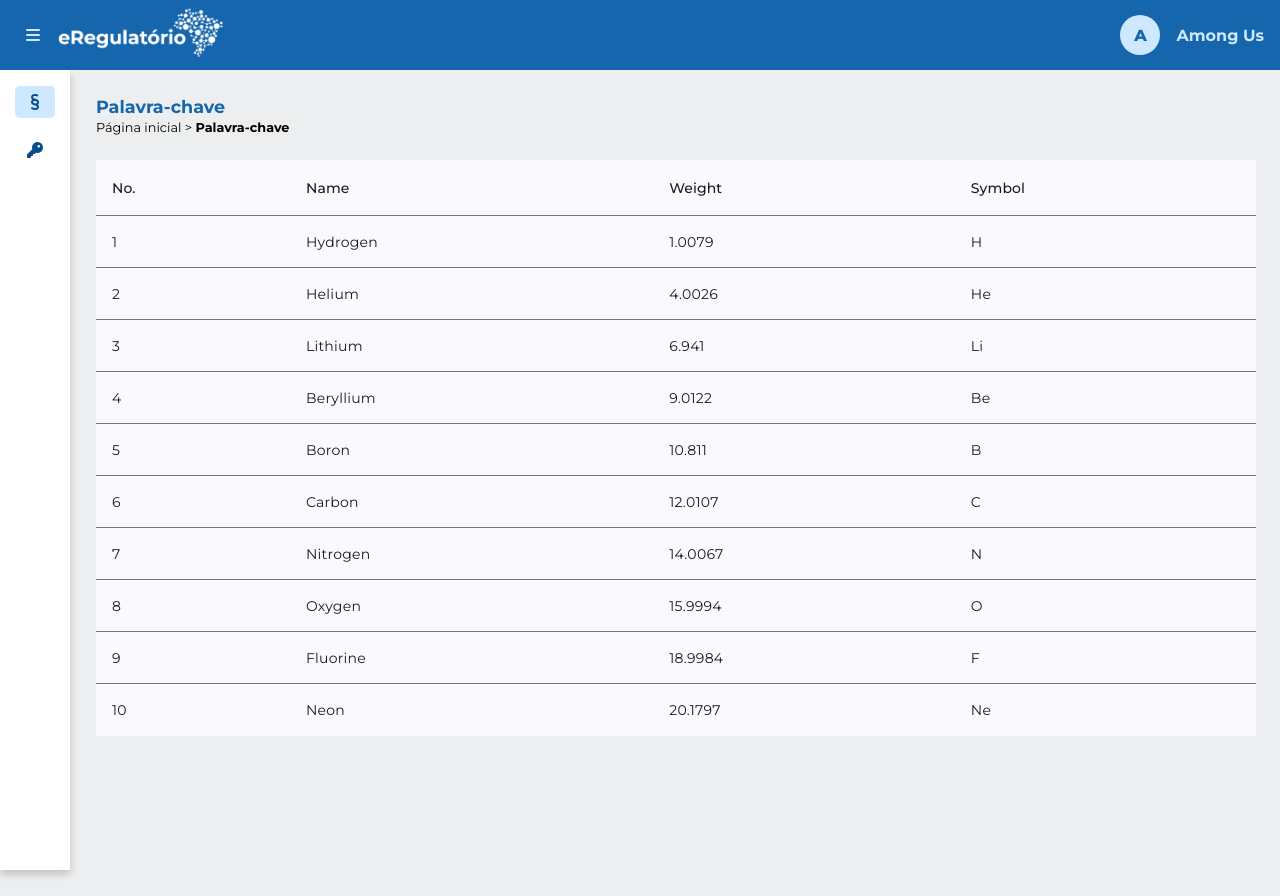
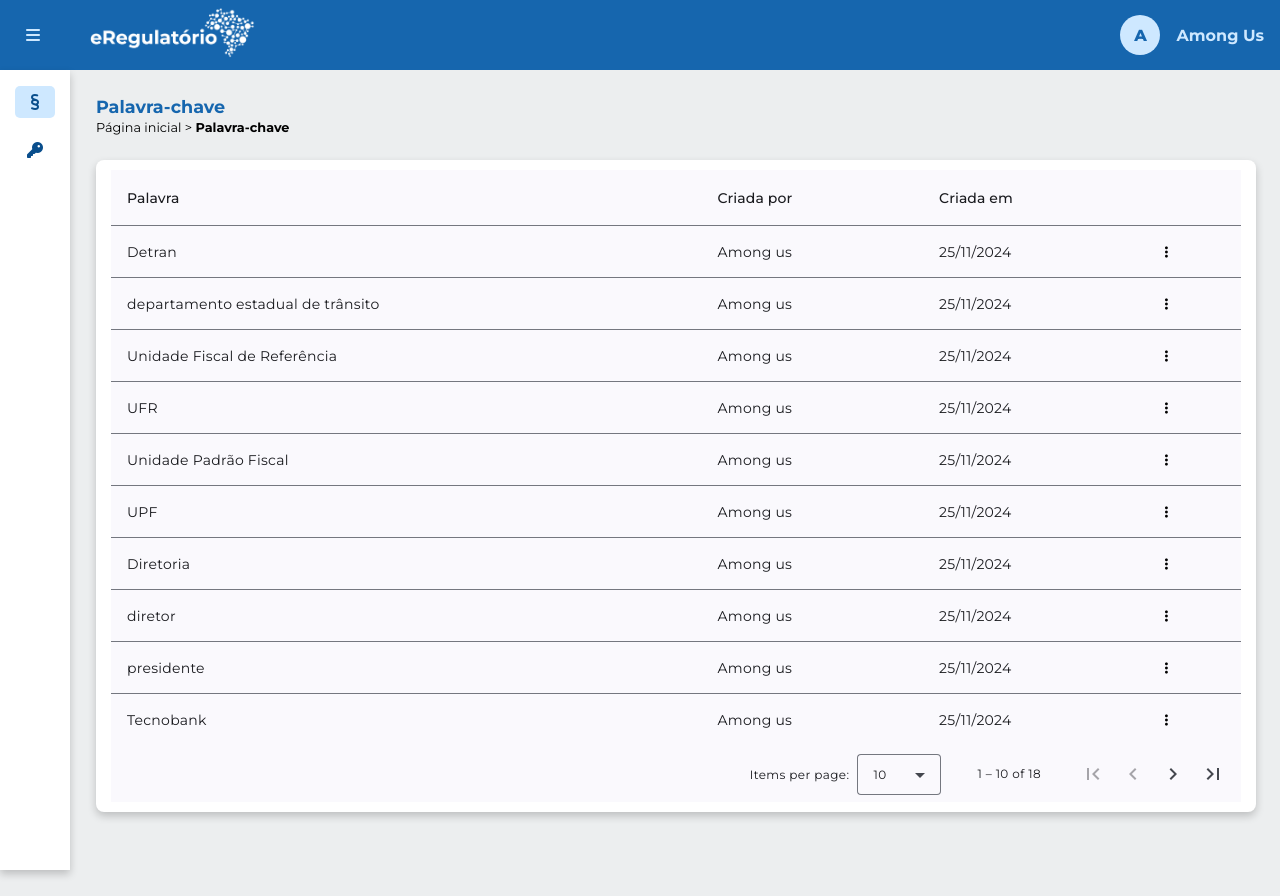
Before and after one commit to nicoledalarmelina/hackathon-among-us, an Angular app: page /palavra-chave in a window 1280 px wide. Built offline with nearby package versions, Linux system fonts and the light colour scheme.

Commit message:
feat: tabela palavras chave

```diff
--- /dev/null
+++ b/src/app/core/models/palavra-chave.model.ts
@@ -0,0 +1,5 @@
+export class PalavraChave {
+    palavra: string;
+    criadaPor: string;
+    criadaEm: Date;
+}
--- a/src/app/pages/palavra-chave/palavra-chave.component.html
+++ b/src/app/pages/palavra-chave/palavra-chave.component.html
@@ -1,31 +1,40 @@
 <div class="palavra-chave-page">
   <app-breadcrumb [page]="'Palavra-chave'"></app-breadcrumb>
 
+
+  <div class="card">
     <table mat-table [dataSource]="dataSource">
-    <ng-container matColumnDef="position">
-      <th mat-header-cell *matHeaderCellDef> No. </th>
-      <td mat-cell *matCellDef="let element"> {{element.position}} </td>
+      <ng-container matColumnDef="palavra">
+        <th mat-header-cell *matHeaderCellDef> Palavra </th>
+        <td mat-cell *matCellDef="let element"> {{element.palavra}} </td>
       </ng-container>
 
-    <!-- Name Column -->
-    <ng-container matColumnDef="name">
-      <th mat-header-cell *matHeaderCellDef> Name </th>
-      <td mat-cell *matCellDef="let element"> {{element.name}} </td>
+      <ng-container matColumnDef="criadaPor">
+        <th mat-header-cell *matHeaderCellDef> Criada por </th>
+        <td mat-cell *matCellDef="let element"> {{element.criadaPor}} </td>
       </ng-container>
 
-    <!-- Weight Column -->
-    <ng-container matColumnDef="weight">
-      <th mat-header-cell *matHeaderCellDef> Weight </th>
-      <td mat-cell *matCellDef="let element"> {{element.weight}} </td>
+      <ng-container matColumnDef="criadaEm">
+        <th mat-header-cell *matHeaderCellDef> Criada em </th>
+        <td mat-cell *matCellDef="let element"> {{ element.criadaEm | date: 'dd/MM/yyyy' }} </td>
       </ng-container>
 
-    <!-- Symbol Column -->
-    <ng-container matColumnDef="symbol">
-      <th mat-header-cell *matHeaderCellDef> Symbol </th>
-      <td mat-cell *matCellDef="let element"> {{element.symbol}} </td>
+      <ng-container matColumnDef="acao">
+        <th mat-header-cell *matHeaderCellDef> </th>
+        <td mat-cell *matCellDef="let element">
+          <button mat-button [matMenuTriggerFor]="menu" class="tabela-acao"><i
+              class="fa-solid fa-ellipsis-vertical"></i></button>
+          <mat-menu #menu="matMenu">
+            <button mat-menu-item>Excluir</button>
+          </mat-menu>
+        </td>
       </ng-container>
 
       <tr mat-header-row *matHeaderRowDef="displayedColumns"></tr>
       <tr mat-row *matRowDef="let row; columns: displayedColumns;"></tr>
     </table>
+
+    <mat-paginator [pageSizeOptions]="[10, 20, 30]" showFirstLastButtons aria-label="Select page of periodic elements">
+    </mat-paginator>
   </div>
+</div>
--- a/src/app/pages/palavra-chave/palavra-chave.component.scss
+++ b/src/app/pages/palavra-chave/palavra-chave.component.scss
@@ -1,3 +1,9 @@
 .palavra-chave-page {
   margin-right: 1.5rem;
 }
+
+.tabela-acao {
+  border: none;
+  background: none;
+  cursor: pointer;
+}
--- a/src/app/pages/palavra-chave/palavra-chave.component.ts
+++ b/src/app/pages/palavra-chave/palavra-chave.component.ts
@@ -1,6 +1,10 @@
-import { Component } from '@angular/core';
+import { Component, ViewChild } from '@angular/core';
 import { BreadcrumbComponent } from '../../shared/components/breadcrumb/breadcrumb.component';
-import { MatTableModule } from '@angular/material/table';
+import { MatTableDataSource, MatTableModule } from '@angular/material/table';
+import { MatPaginator, MatPaginatorModule } from '@angular/material/paginator';
+import { PalavraChave } from '../../core/models/palavra-chave.model';
+import { DatePipe } from '@angular/common';
+import { MatMenuModule } from '@angular/material/menu';
 
 export interface PeriodicElement {
   name: string;
@@ -10,29 +14,56 @@ export interface PeriodicElement {
 }
 
 const ELEMENT_DATA: PeriodicElement[] = [
-  {position: 1, name: 'Hydrogen', weight: 1.0079, symbol: 'H'},
-  {position: 2, name: 'Helium', weight: 4.0026, symbol: 'He'},
-  {position: 3, name: 'Lithium', weight: 6.941, symbol: 'Li'},
-  {position: 4, name: 'Beryllium', weight: 9.0122, symbol: 'Be'},
-  {position: 5, name: 'Boron', weight: 10.811, symbol: 'B'},
-  {position: 6, name: 'Carbon', weight: 12.0107, symbol: 'C'},
-  {position: 7, name: 'Nitrogen', weight: 14.0067, symbol: 'N'},
-  {position: 8, name: 'Oxygen', weight: 15.9994, symbol: 'O'},
-  {position: 9, name: 'Fluorine', weight: 18.9984, symbol: 'F'},
-  {position: 10, name: 'Neon', weight: 20.1797, symbol: 'Ne'},
+  { position: 1, name: 'Hydrogen', weight: 1.0079, symbol: 'H' },
+  { position: 2, name: 'Helium', weight: 4.0026, symbol: 'He' },
+  { position: 3, name: 'Lithium', weight: 6.941, symbol: 'Li' },
+  { position: 4, name: 'Beryllium', weight: 9.0122, symbol: 'Be' },
+  { position: 5, name: 'Boron', weight: 10.811, symbol: 'B' },
+  { position: 6, name: 'Carbon', weight: 12.0107, symbol: 'C' },
+  { position: 7, name: 'Nitrogen', weight: 14.0067, symbol: 'N' },
+  { position: 8, name: 'Oxygen', weight: 15.9994, symbol: 'O' },
+  { position: 9, name: 'Fluorine', weight: 18.9984, symbol: 'F' },
+  { position: 10, name: 'Neon', weight: 20.1797, symbol: 'Ne' },
 ];
 
 @Component({
   selector: 'app-palavra-chave',
   standalone: true,
-  imports: [BreadcrumbComponent, MatTableModule],
+  imports: [BreadcrumbComponent, MatTableModule, MatPaginatorModule, DatePipe, MatMenuModule],
   templateUrl: './palavra-chave.component.html',
   styleUrl: './palavra-chave.component.scss'
 })
 
 export class PalavraChaveComponent {
 
-  displayedColumns: string[] = ['position', 'name', 'weight', 'symbol'];
-  dataSource = ELEMENT_DATA;
+  @ViewChild(MatPaginator) paginator: MatPaginator;
+
+  listaPalavras: PalavraChave[] = [
+    <PalavraChave>{ palavra: 'Detran', criadaPor: 'Among us', criadaEm: new Date },
+    <PalavraChave>{ palavra: 'departamento estadual de trânsito', criadaPor: 'Among us', criadaEm: new Date },
+    <PalavraChave>{ palavra: 'Unidade Fiscal de Referência', criadaPor: 'Among us', criadaEm: new Date },
+    <PalavraChave>{ palavra: 'UFR', criadaPor: 'Among us', criadaEm: new Date },
+    <PalavraChave>{ palavra: 'Unidade Padrão Fiscal', criadaPor: 'Among us', criadaEm: new Date },
+    <PalavraChave>{ palavra: 'UPF', criadaPor: 'Among us', criadaEm: new Date },
+    <PalavraChave>{ palavra: 'Diretoria', criadaPor: 'Among us', criadaEm: new Date },
+    <PalavraChave>{ palavra: 'diretor', criadaPor: 'Among us', criadaEm: new Date },
+    <PalavraChave>{ palavra: 'presidente', criadaPor: 'Among us', criadaEm: new Date },
+    <PalavraChave>{ palavra: 'Tecnobank', criadaPor: 'Among us', criadaEm: new Date },
+    <PalavraChave>{ palavra: 'financiamento', criadaPor: 'Among us', criadaEm: new Date },
+    <PalavraChave>{ palavra: 'contrato (s) de financiamento', criadaPor: 'Among us', criadaEm: new Date },
+    <PalavraChave>{ palavra: 'veículo', criadaPor: 'Among us', criadaEm: new Date },
+    <PalavraChave>{ palavra: 'automóvel', criadaPor: 'Among us', criadaEm: new Date },
+    <PalavraChave>{ palavra: 'automóveis', criadaPor: 'Among us', criadaEm: new Date },
+    <PalavraChave>{ palavra: 'credenciamento', criadaPor: 'Among us', criadaEm: new Date },
+    <PalavraChave>{ palavra: 'registradora (s)', criadaPor: 'Among us', criadaEm: new Date },
+    <PalavraChave>{ palavra: 'Detran', criadaPor: 'Among us', criadaEm: new Date },
+  ];
+
+  displayedColumns: string[] = ['palavra', 'criadaPor', 'criadaEm', 'acao'];
+  dataSource = new MatTableDataSource<PalavraChave>(this.listaPalavras);;
+
+  ngAfterViewInit() {
+    this.dataSource.paginator = this.paginator;
+  }
 
 }
--- a/src/app/shared/components/header/header.component.scss
+++ b/src/app/shared/components/header/header.component.scss
@@ -18,7 +18,7 @@
     }
 
     img {
-        width: 13vw;
+        width: 165px;
         cursor: pointer;
     }
 
@@ -28,6 +28,7 @@
         width: 50px;
         justify-content: center;
         color: #CEE8FF;
+        margin-right: 2rem;
     }
 
     .initial {
--- a/src/styles.scss
+++ b/src/styles.scss
@@ -37,6 +37,7 @@ p {
   padding: 10px 15px;
   display: flex;
   flex-direction: column;
+  background-color: #FFF;
 }
 html, body { height: 100%; }
 body { margin: 0; font-family: Roboto, "Helvetica Neue", sans-serif; }
```
Lines whose indentation alone changed are shown as unchanged.
